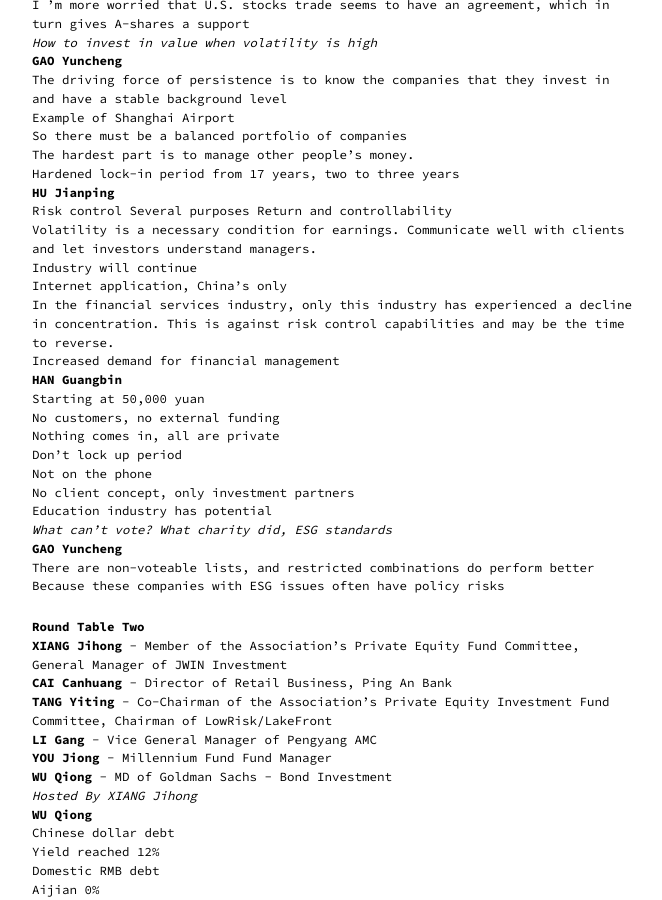
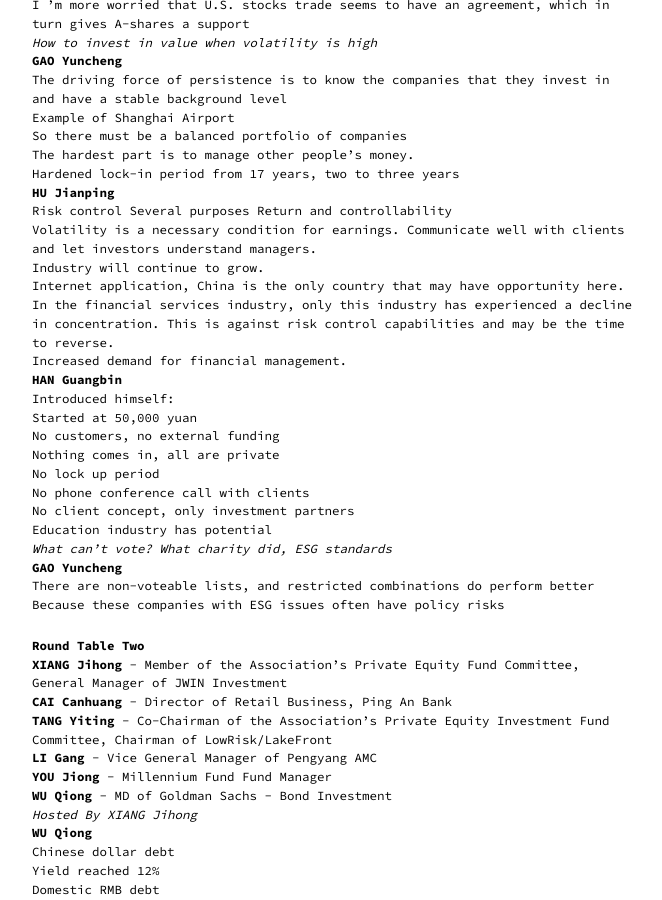
Before and after one commit to 912828qj2/912828qj2.github.io, a Jekyll site: the page built from privatefund.md, in a window 1280 px wide and 900 px high, scrolled down 7385 px. Shown: the whole window, without its empty margins (308-970 px from the left). Built offline with Jekyll 4.4.1, drawn with Linux system fonts in a browser that asks for light colours.

Commit message:
Update privatefund.md

```diff
--- a/privatefund.md
+++ b/privatefund.md
@@ -466,19 +466,22 @@
 Risk control Several purposes Return and controllability
 Volatility is a necessary condition for earnings. Communicate well with clients and let investors understand managers.
 
-Industry will continue
-Internet application, China's only
+Industry will continue to grow.
+Internet application, China is the only country that may have opportunity here.
 In the financial services industry, only this industry has experienced a decline in concentration. This is against risk control capabilities and may be the time to reverse.
 
-Increased demand for financial management
+Increased demand for financial management.
 
 **HAN Guangbin**
-Starting at 50,000 yuan
+
+Introduced himself:
+Started at 50,000 yuan
 No customers, no external funding
 Nothing comes in, all are private
-Don't lock up period
-Not on the phone
+No lock up period
+No phone conference call with clients
 No client concept, only investment partners
+
 Education industry has potential
 
 *What can't vote? What charity did, ESG standards*
```
